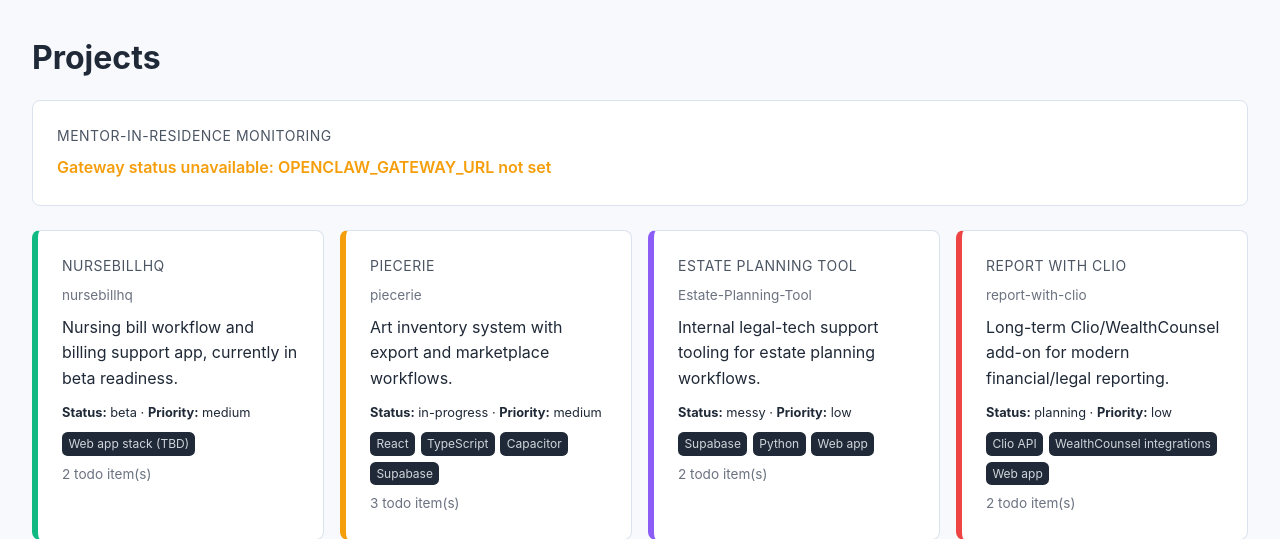
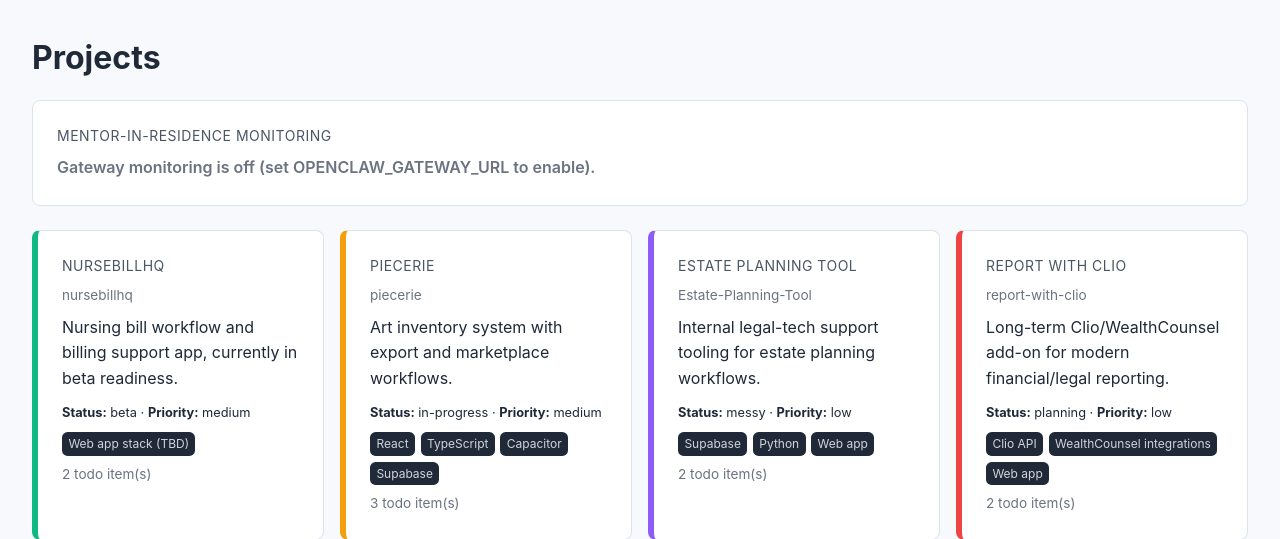
Before and after one commit to OpenLexi/lobster-dashboard, a FastAPI app: page /projects in a window 1280 px wide. Shown: the part 71-610 px from the top of the page. Run offline with FastAPI, Linux system fonts and the light colour scheme; data comes from the database, SQL or seed files in the repository.

Commit message:
Soften projects gateway banner when monitoring URL is not configured

```diff
--- a/templates/projects.html
+++ b/templates/projects.html
@@ -9,6 +9,8 @@
     <div class="card-title">Mentor-in-Residence Monitoring</div>
     {% if gateway.ok %}
     <div style="color: #22c55e; font-weight: 600;">Gateway connected</div>
+    {% elif gateway.reason == 'OPENCLAW_GATEWAY_URL not set' %}
+    <div style="color: #6b7280; font-weight: 600;">Gateway monitoring is off (set OPENCLAW_GATEWAY_URL to enable).</div>
     {% else %}
     <div style="color: #f59e0b; font-weight: 600;">Gateway status unavailable: {{ gateway.reason }}</div>
     {% endif %}
```
